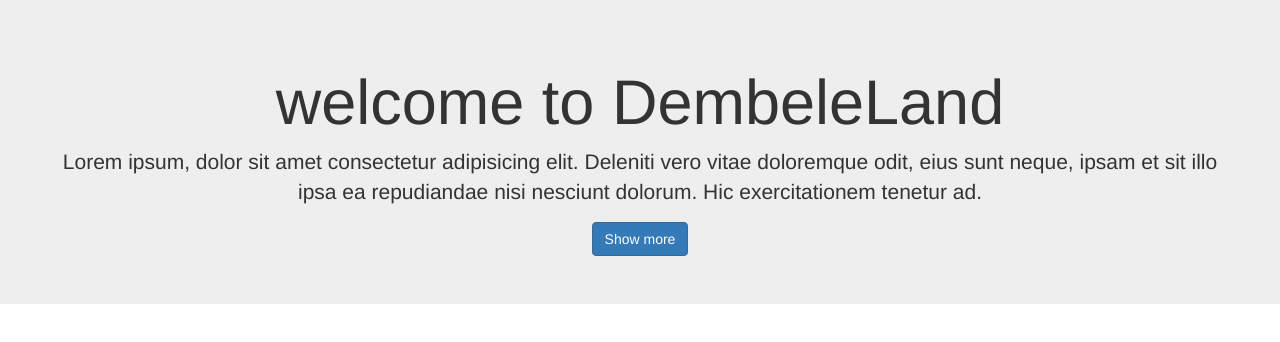
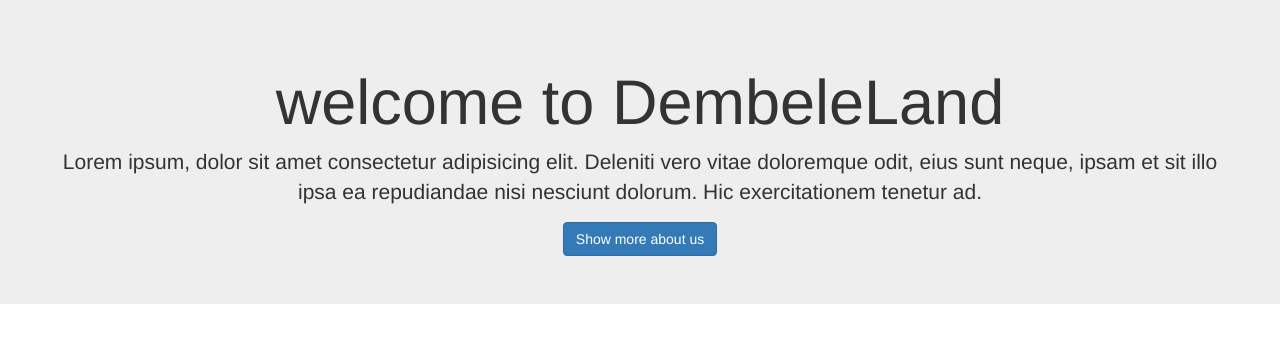
Before and after one commit to dembele-hub/boostrap_tutoarial, a plain HTML site: page index.html in a window 1280 px wide. Drawn offline with Linux system fonts and the light colour scheme.

Commit message:
updated read more button

```diff
--- a/index.html
+++ b/index.html
@@ -23,7 +23,7 @@
                     sunt neque, ipsam et sit illo ipsa ea repudiandae nisi nesciunt dolorum. Hic exercitationem tenetur
                     ad.</p>
                     <a href="navbar.html" class="btn btn-primary">
-                        Show more
+                        Show more about us
                     </a>
             </div>
 
```
